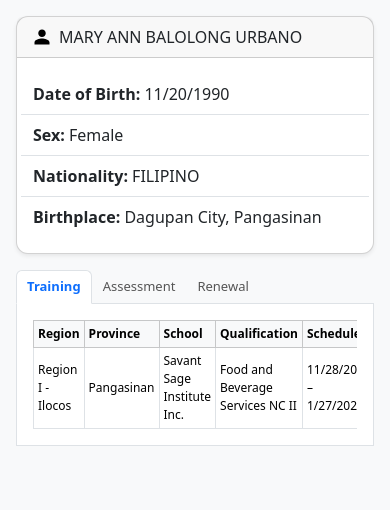
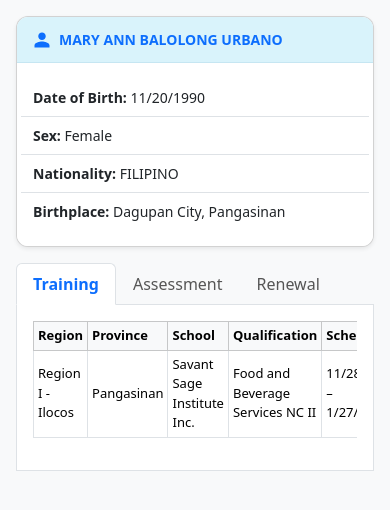
Before and after one commit to t2mistesdagovph-learners-S-72004A00750/053004F0059006D00770039006700300006590076004A00320051003D00, a plain HTML site: page index.html in a window 390 px wide. Drawn offline with nearby package versions, Linux system fonts and the light colour scheme.

Commit message:
Update style.css

```diff
--- a/style.css
+++ b/style.css
@@ -1,34 +1,44 @@
-/* =========================
-   GLOBAL
-========================= */
+/* GLOBAL */
 body {
   font-family: system-ui, -apple-system, BlinkMacSystemFont,
                "Segoe UI", Roboto, Arial, sans-serif;
-  background-color: #f4f6f8;
 }
 
-/* =========================
-   PROFILE CARD
-========================= */
-.card {
+/* PROFILE CARD */
+.profile-card {
   border-radius: 12px;
+  overflow: hidden;
 }
 
-.card-body {
-  border-radius: 12px;
+/* SKY BLUE HEADER (TESDA STYLE) */
+.profile-header-bar {
+  background-color: #d9f3fb;
+  border-bottom: 1px solid #c6e6f2;
+  padding: 12px 16px;
 }
 
-/* Profile header */
-.card-body svg {
-  flex-shrink: 0;
+/* NAME */
+.profile-name-text {
+  color: #0d6efd;
+  font-weight: 600;
+  font-size: 15px;
 }
 
-/* =========================
-   TABS
-========================= */
+/* ICON */
+.profile-icon {
+  fill: #0d6efd;
+}
+
+/* BODY */
+.profile-body {
+  background-color: #ffffff;
+  font-size: 14px;
+}
+
+/* TABS */
 .nav-tabs .nav-link {
+  font-weight: 500;
   color: #555;
-  font-weight: 500;
 }
 
 .nav-tabs .nav-link.active {
@@ -36,16 +46,10 @@ body {
   font-weight: 600;
 }
 
-/* =========================
-   TABLES
-========================= */
-.table {
-  margin-bottom: 0;
-}
-
+/* TABLE */
 .table th {
+  font-size: 14px;
   white-space: nowrap;
-  font-size: 14px;
 }
 
 .table td {
@@ -53,53 +57,14 @@ body {
   vertical-align: middle;
 }
 
-/* Result styles */
-.table td.text-success {
-  font-weight: 600;
-}
-
-/* =========================
-   BADGES
-========================= */
-.badge {
-  font-size: 13px;
-  padding: 6px 10px;
-  border-radius: 6px;
-}
-
-/* =========================
-   MOBILE OPTIMIZATION
-========================= */
+/* MOBILE TWEAKS */
 @media (max-width: 768px) {
-
-  h5 {
-    font-size: 16px;
+  .profile-name-text {
+    font-size: 14px;
   }
 
   .table th,
   .table td {
     font-size: 13px;
   }
-
-  .badge {
-    font-size: 12px;
-  }
-
 }
-
-/* =========================
-   VERY SMALL DEVICES
-========================= */
-@media (max-width: 480px) {
-
-  .nav-tabs .nav-link {
-    font-size: 13px;
-    padding: 6px 10px;
-  }
-
-  .table th,
-  .table td {
-    font-size: 12px;
-  }
-
-}
```
